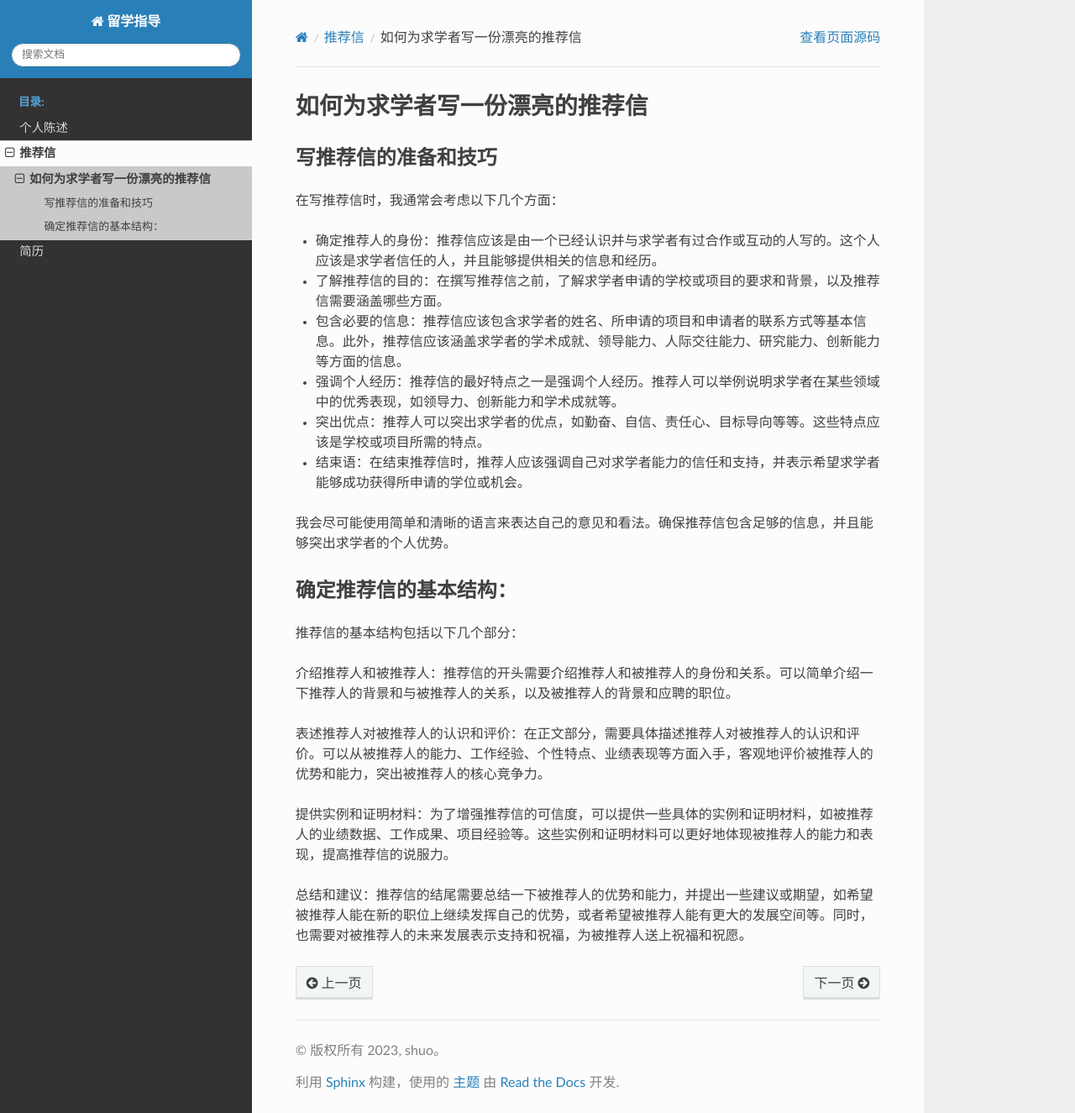
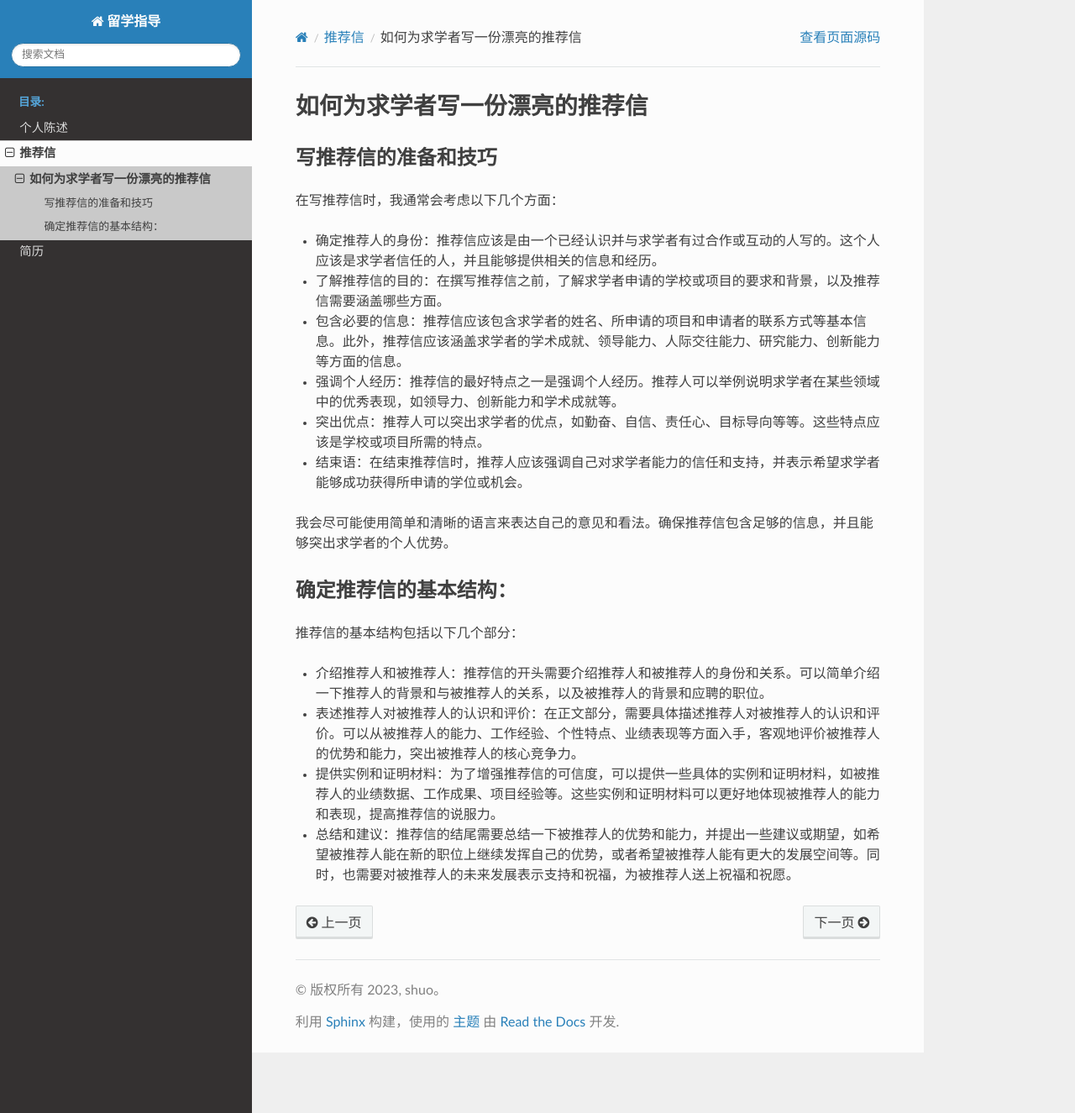
Before and after one commit to shuo1118/liuxue, a Sphinx documentation site: the page built from docs/source/rl/rl.rst, in a window 1280 px wide and 1325 px high. Shown: the whole window at 84% size. Built offline with Sphinx 7.4.7 and the Read the Docs theme 2.0.0, drawn with Linux system fonts in a browser that asks for light colours; pages that are not in the unit, such as notebooks, are missing from menus.

Commit message:
Update rl.rst

```diff
--- a/docs/source/rl/rl.rst
+++ b/docs/source/rl/rl.rst
@@ -24,10 +24,10 @@
 ------
 推荐信的基本结构包括以下几个部分：
 
-介绍推荐人和被推荐人：推荐信的开头需要介绍推荐人和被推荐人的身份和关系。可以简单介绍一下推荐人的背景和与被推荐人的关系，以及被推荐人的背景和应聘的职位。
+- 介绍推荐人和被推荐人：推荐信的开头需要介绍推荐人和被推荐人的身份和关系。可以简单介绍一下推荐人的背景和与被推荐人的关系，以及被推荐人的背景和应聘的职位。
 
-表述推荐人对被推荐人的认识和评价：在正文部分，需要具体描述推荐人对被推荐人的认识和评价。可以从被推荐人的能力、工作经验、个性特点、业绩表现等方面入手，客观地评价被推荐人的优势和能力，突出被推荐人的核心竞争力。
+- 表述推荐人对被推荐人的认识和评价：在正文部分，需要具体描述推荐人对被推荐人的认识和评价。可以从被推荐人的能力、工作经验、个性特点、业绩表现等方面入手，客观地评价被推荐人的优势和能力，突出被推荐人的核心竞争力。
 
-提供实例和证明材料：为了增强推荐信的可信度，可以提供一些具体的实例和证明材料，如被推荐人的业绩数据、工作成果、项目经验等。这些实例和证明材料可以更好地体现被推荐人的能力和表现，提高推荐信的说服力。
+- 提供实例和证明材料：为了增强推荐信的可信度，可以提供一些具体的实例和证明材料，如被推荐人的业绩数据、工作成果、项目经验等。这些实例和证明材料可以更好地体现被推荐人的能力和表现，提高推荐信的说服力。
 
-总结和建议：推荐信的结尾需要总结一下被推荐人的优势和能力，并提出一些建议或期望，如希望被推荐人能在新的职位上继续发挥自己的优势，或者希望被推荐人能有更大的发展空间等。同时，也需要对被推荐人的未来发展表示支持和祝福，为被推荐人送上祝福和祝愿。
+- 总结和建议：推荐信的结尾需要总结一下被推荐人的优势和能力，并提出一些建议或期望，如希望被推荐人能在新的职位上继续发挥自己的优势，或者希望被推荐人能有更大的发展空间等。同时，也需要对被推荐人的未来发展表示支持和祝福，为被推荐人送上祝福和祝愿。
```
